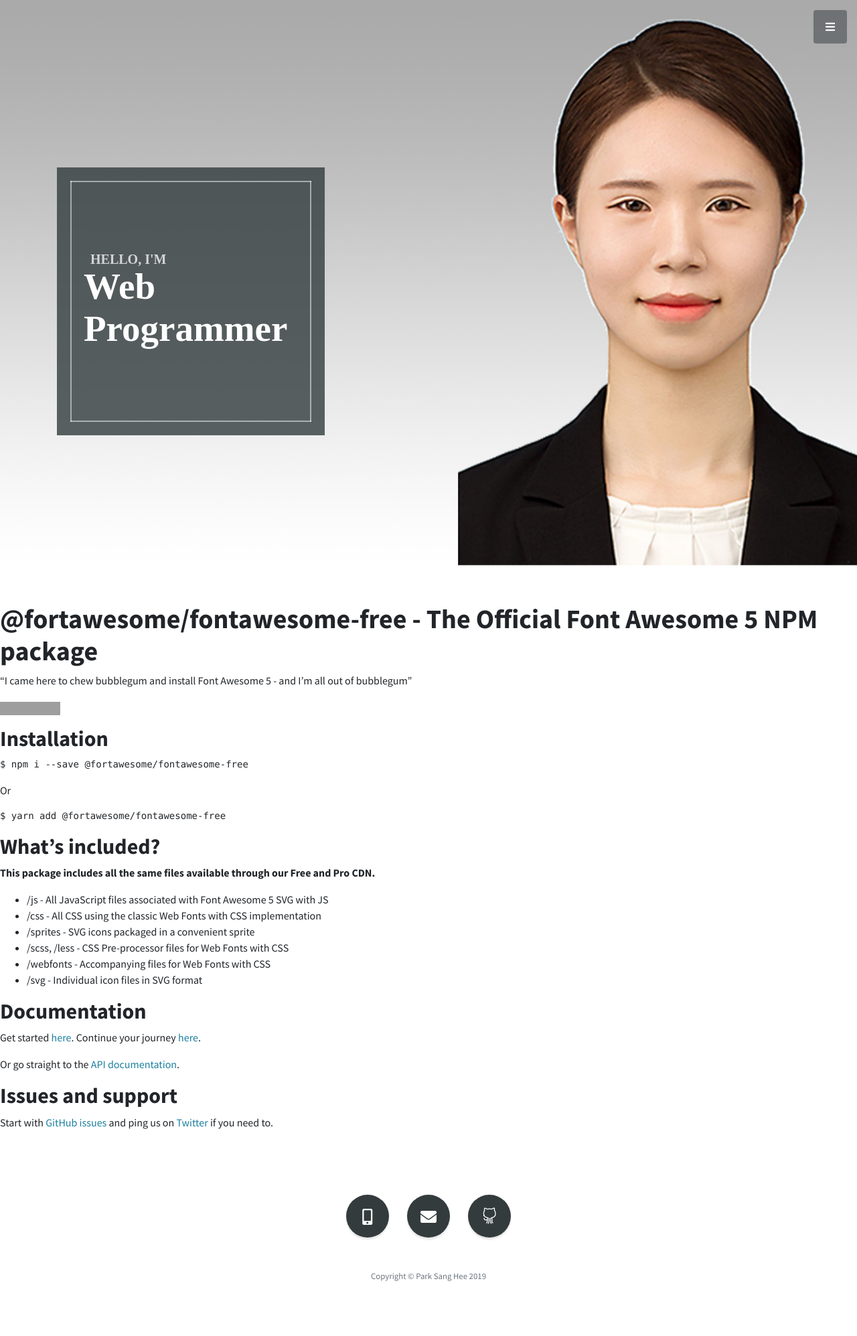
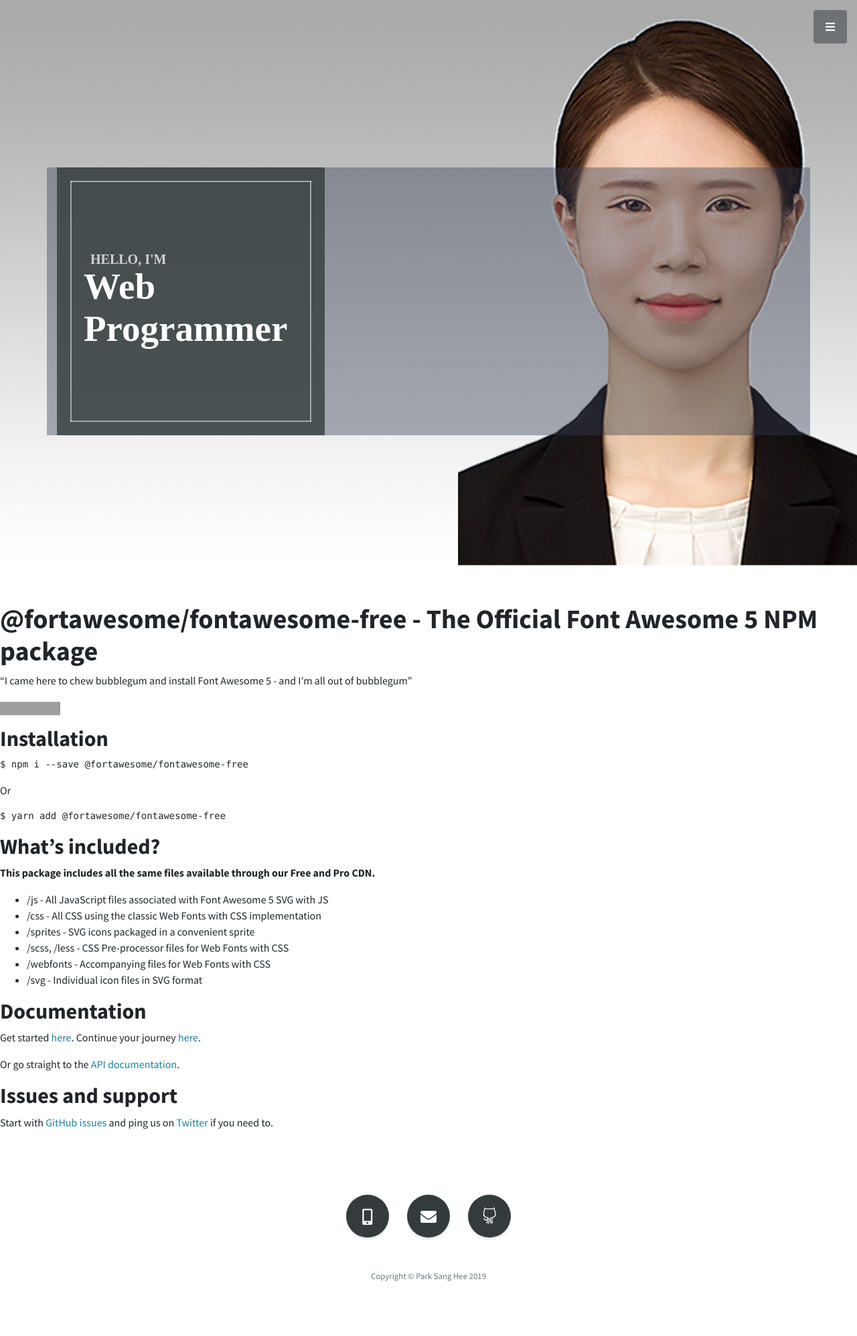
Before and after one commit to mungmoong2/mungmoong2.github.io, a Jekyll site: the page built from vendor/fontawesome-free/README.md, in a window 1280 px wide. Shown: the whole page at 67% size. Built offline with Jekyll 4.4.1, drawn with Linux system fonts in a browser that asks for light colours; nearby versions of some CDN libraries; our own code applies the rules of GitHub Pages for plain Markdown files; grey boxes are pictures that could not be loaded.

Commit message:
bshadow commit

```diff
--- a/_includes/header.html
+++ b/_includes/header.html
@@ -4,7 +4,7 @@
 -->
 
 <header class="masthead d-flex jarallax">
-  <div class="container my-auto text-white">
+  <div class="container my-auto text-white bshadow">
     <div id='wrap'>
       <div class='inner'>
         <h1 data-splitting='words'>Web Programmer</h1>
```
